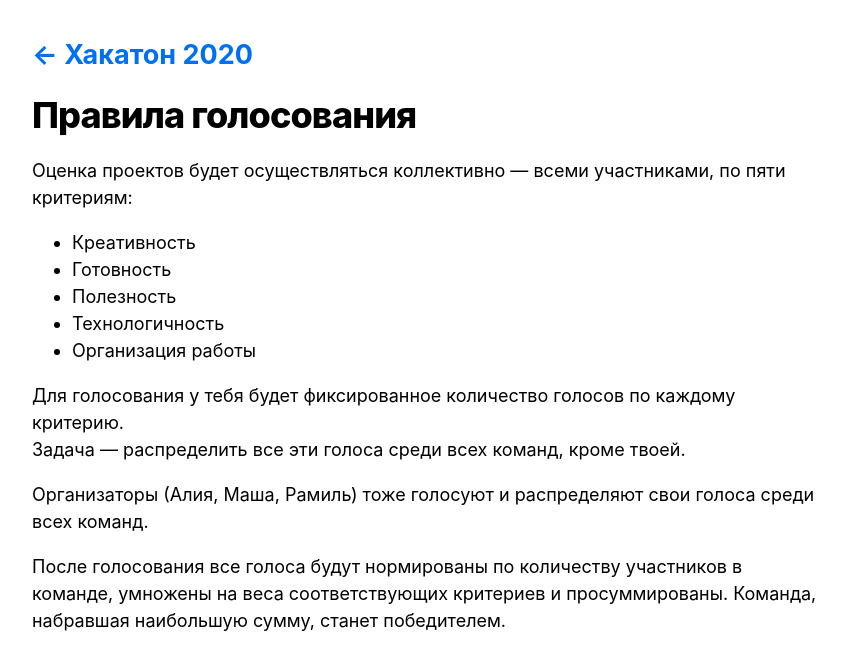
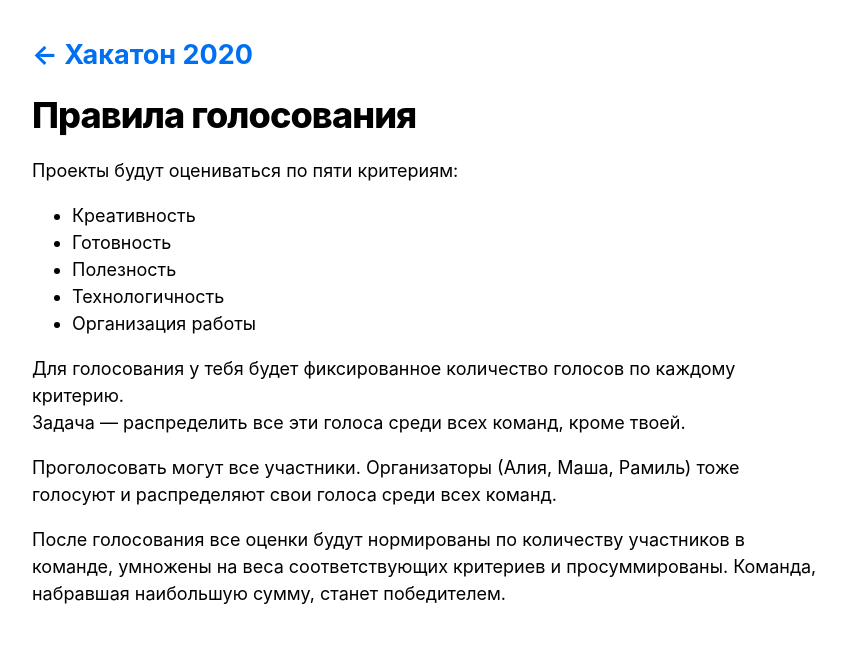
Before and after one commit to ramilaminov/smarthead-hackathon, a Next.js app: page /rules in a window 1280 px wide. Shown: the top 670 px of the page, without its empty margins (212-1057 px from the left). Built offline with nearby package versions, Linux system fonts and the light colour scheme.

Commit message:
Fix some layout

```diff
--- a/pages/rules/index.js
+++ b/pages/rules/index.js
@@ -10,7 +10,7 @@ export default function Page() {
       <article>
         <h2>Правила голосования</h2>
         <p>
-          Оценка проектов будет осуществляться коллективно — всеми участниками, по пяти критериям:
+          Проекты будут оцениваться по пяти критериям:
         </p>
         <ul>
           <li>Креативность</li>
@@ -24,10 +24,10 @@ export default function Page() {
           Задача — распределить все эти голоса среди всех команд, кроме твоей.
         </p>
         <p>
-          Организаторы (Алия, Маша, Рамиль) тоже голосуют и распределяют свои голоса среди всех команд.
+          Проголосовать могут все участники. Организаторы (Алия, Маша, Рамиль) тоже голосуют и распределяют свои голоса среди всех команд.
         </p>
         <p>
-          После голосования все голоса будут нормированы по количеству участников в команде, умножены на веса соответствующих критериев и просуммированы. Команда, набравшая наибольшую сумму, станет победителем.
+          После голосования все оценки будут нормированы по количеству участников в команде, умножены на веса соответствующих критериев и просуммированы. Команда, набравшая наибольшую сумму, станет победителем.
         </p>
       </article>
     </Layout>
```
Also changed, not shown: pages/teams/index.js (+4 -4 lines).
